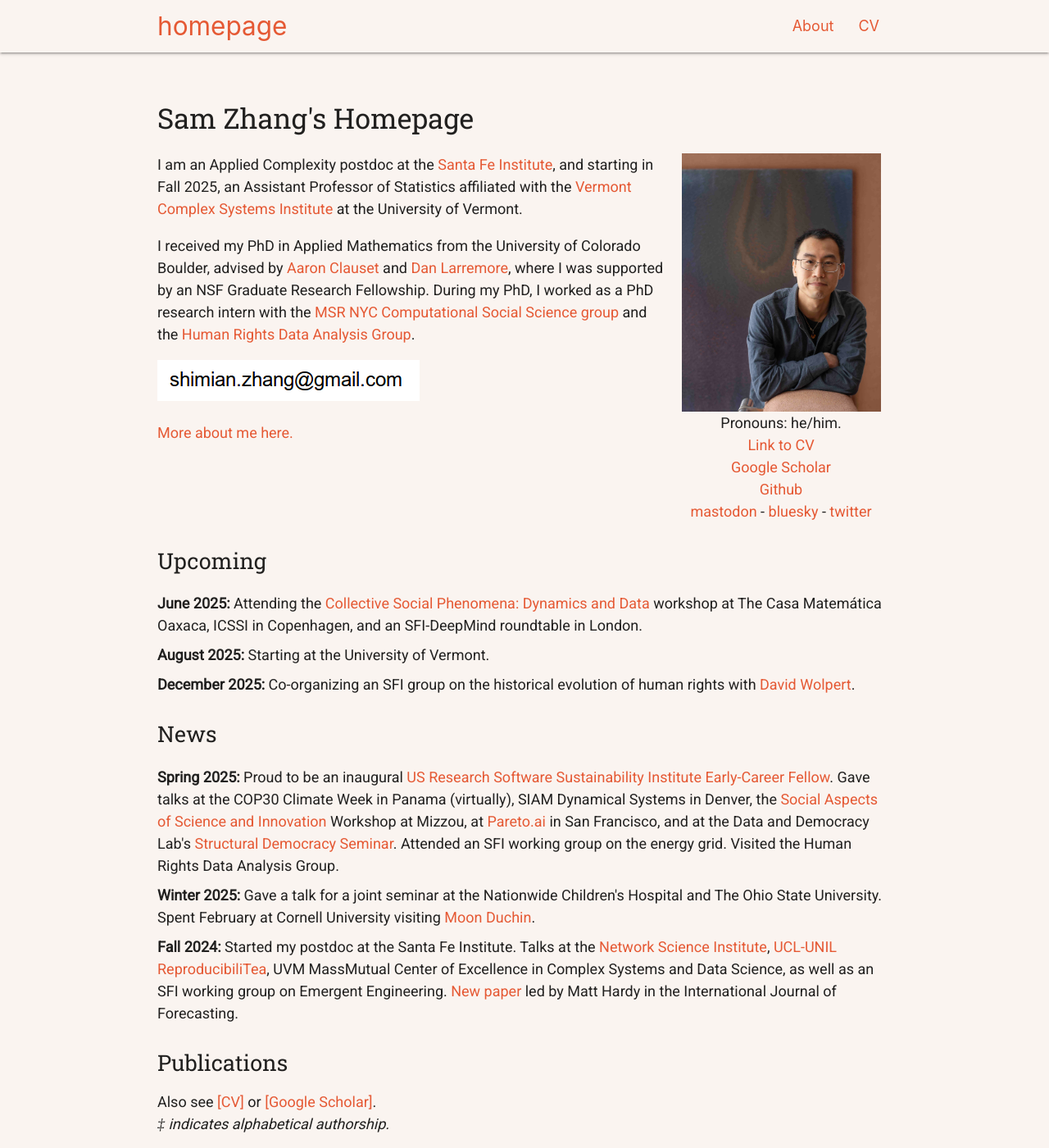
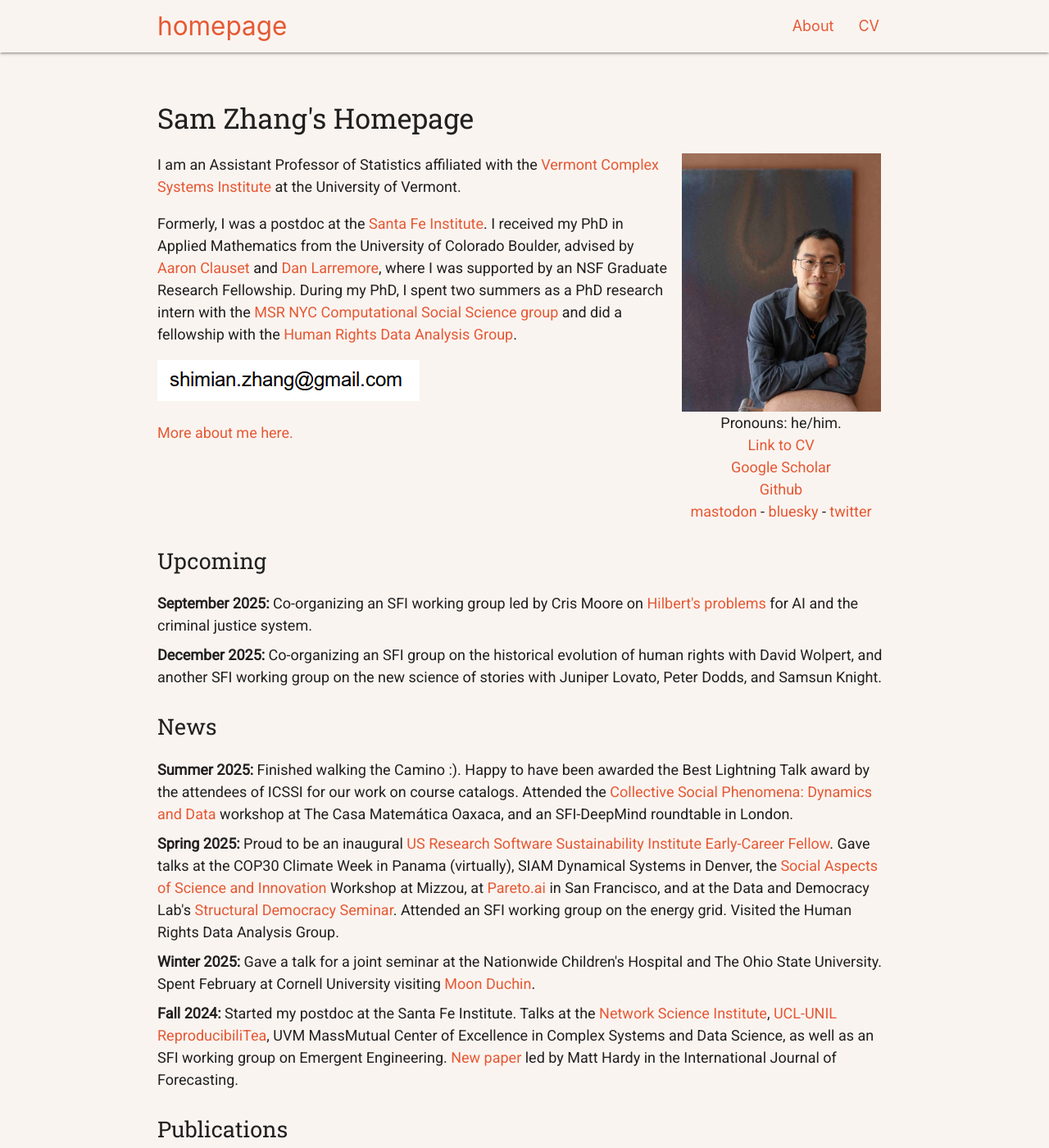
Before and after one commit to samzhang111/samzhang111.github.io, a Jekyll site: the page built from main.html, in a window 1280 px wide and 1400 px high. Shown: the whole window at 82% size. Built offline with Jekyll 4.4.1, drawn with Linux system fonts in a browser that asks for light colours; nearby versions of some CDN libraries.

Commit message:
much needed updates

```diff
--- a/main.html
+++ b/main.html
@@ -9,12 +9,12 @@ layout: default
 <div class="intro">
 
     <p>
-    I am an Applied Complexity postdoc at the <a href="https://santafe.edu" target="_blank">Santa Fe Institute</a>, and starting in Fall 2025, an Assistant Professor of Statistics affiliated with the <a href="https://vermontcomplexsystems.org" target="_blank">Vermont Complex Systems Institute</a> at the University of Vermont.
+    I am an Assistant Professor of Statistics affiliated with the <a href="https://vermontcomplexsystems.org" target="_blank">Vermont Complex Systems Institute</a> at the University of Vermont.
 
     <p>
 
-    I received my PhD in Applied Mathematics from the University of Colorado Boulder, advised by <a href="https://aaronclauset.github.io/" target="_blank">Aaron Clauset</a> and <a href="https://larremorelab.github.io/" target="_blank">Dan Larremore</a>, where I was supported by an NSF Graduate Research Fellowship.
-    During my PhD, I worked as a PhD research intern with the <a href="https://www.microsoft.com/en-us/research/theme/computational-social-science/" target="_blank">MSR NYC Computational Social Science group</a> and the <a href="https://hrdag.org" target="_blank">Human Rights Data Analysis Group</a>.
+    Formerly, I was a postdoc at the <a href="https://santafe.edu" target="_blank">Santa Fe Institute</a>. I received my PhD in Applied Mathematics from the University of Colorado Boulder, advised by <a href="https://aaronclauset.github.io/" target="_blank">Aaron Clauset</a> and <a href="https://larremorelab.github.io/" target="_blank">Dan Larremore</a>, where I was supported by an NSF Graduate Research Fellowship.
+    During my PhD, I spent two summers as a PhD research intern with the <a href="https://www.microsoft.com/en-us/research/theme/computational-social-science/" target="_blank">MSR NYC Computational Social Science group</a> and did a fellowship with the <a href="https://hrdag.org" target="_blank">Human Rights Data Analysis Group</a>.
 
     <div>
         <div>
@@ -52,12 +52,12 @@ layout: default
           <div class="sectitle">Upcoming</div>
 
           <ul>
-              <li><b>June 2025:</b> Attending the <a href="https://www.birs.ca/events/2025/5-day-workshops/25w5326" target="_blank">Collective Social Phenomena: Dynamics and Data</a> workshop at The Casa Matemática Oaxaca, ICSSI in Copenhagen, and an SFI-DeepMind roundtable in London.</li>
-              <li><b>August 2025:</b> Starting at the University of Vermont.</li>
-              <li><b>December 2025:</b> Co-organizing an SFI group on the historical evolution of human rights with <a href="https://sites.santafe.edu/~dhw/" target="_blank">David Wolpert</a>.</li>
+              <li><b>September 2025:</b> Co-organizing an SFI working group led by Cris Moore on <a href="https://en.wikipedia.org/wiki/Hilbert's_problems" target="_blank">Hilbert's problems</a> for AI and the criminal justice system.</li>
+              <li><b>December 2025:</b> Co-organizing an SFI group on the historical evolution of human rights with David Wolpert, and another SFI working group on the new science of stories with Juniper Lovato, Peter Dodds, and Samsun Knight.</li>
           </ul>
           <div class="sectitle">News</div>
           <ul>
+              <li><b>Summer 2025:</b> Finished walking the Camino :). Happy to have been awarded the Best Lightning Talk award by the attendees of ICSSI for our work on course catalogs. Attended the <a href="https://www.birs.ca/events/2025/5-day-workshops/25w5326" target="_blank">Collective Social Phenomena: Dynamics and Data</a> workshop at The Casa Matemática Oaxaca, and an SFI-DeepMind roundtable in London.</li>
               <li><b>Spring 2025:</b> Proud to be an inaugural <a href="https://urssi.us/blog/2025/04/25/urssi-welcomes-first-early-career-fellows/">US Research Software Sustainability Institute Early-Career Fellow</a>. Gave talks at the COP30 Climate Week in Panama (virtually), SIAM Dynamical Systems in Denver, the <a href="https://philosophy.missouri.edu/event/social-aspects-science-and-innovation-workshop" target="_blank">Social Aspects of Science and Innovation</a> Workshop at Mizzou, at <a href="https://pareto.ai" target="_blank">Pareto.ai</a> in San Francisco, and at the Data and Democracy Lab's <a href="https://mggg.org/sd-seminar" target="_blank">Structural Democracy Seminar</a>. Attended an SFI working group on the energy grid. Visited the Human Rights Data Analysis Group.</li>
               <li><b>Winter 2025:</b> Gave a talk for a joint seminar at the Nationwide Children's Hospital and The Ohio State University. Spent February at Cornell University visiting <a href="https://mggg.org/people/mduchin/" target="_blank">Moon Duchin</a>.</li>
               <li><b>Fall 2024:</b> Started my postdoc at the Santa Fe Institute. Talks at the <a href="https://www.networkscienceinstitute.org/talks/sam-zhang" target=_blank">Network Science Institute</a>, <a href="https://sites.google.com/view/reproducibilitea-ucl/home?authuser=0" target="_blank">UCL-UNIL ReproducibiliTea</a>, UVM MassMutual Center of Excellence in Complex Systems and Data Science, as well as an SFI working group on Emergent Engineering.
```
Also changed, not shown: html/about.html (+3 -5 lines).
